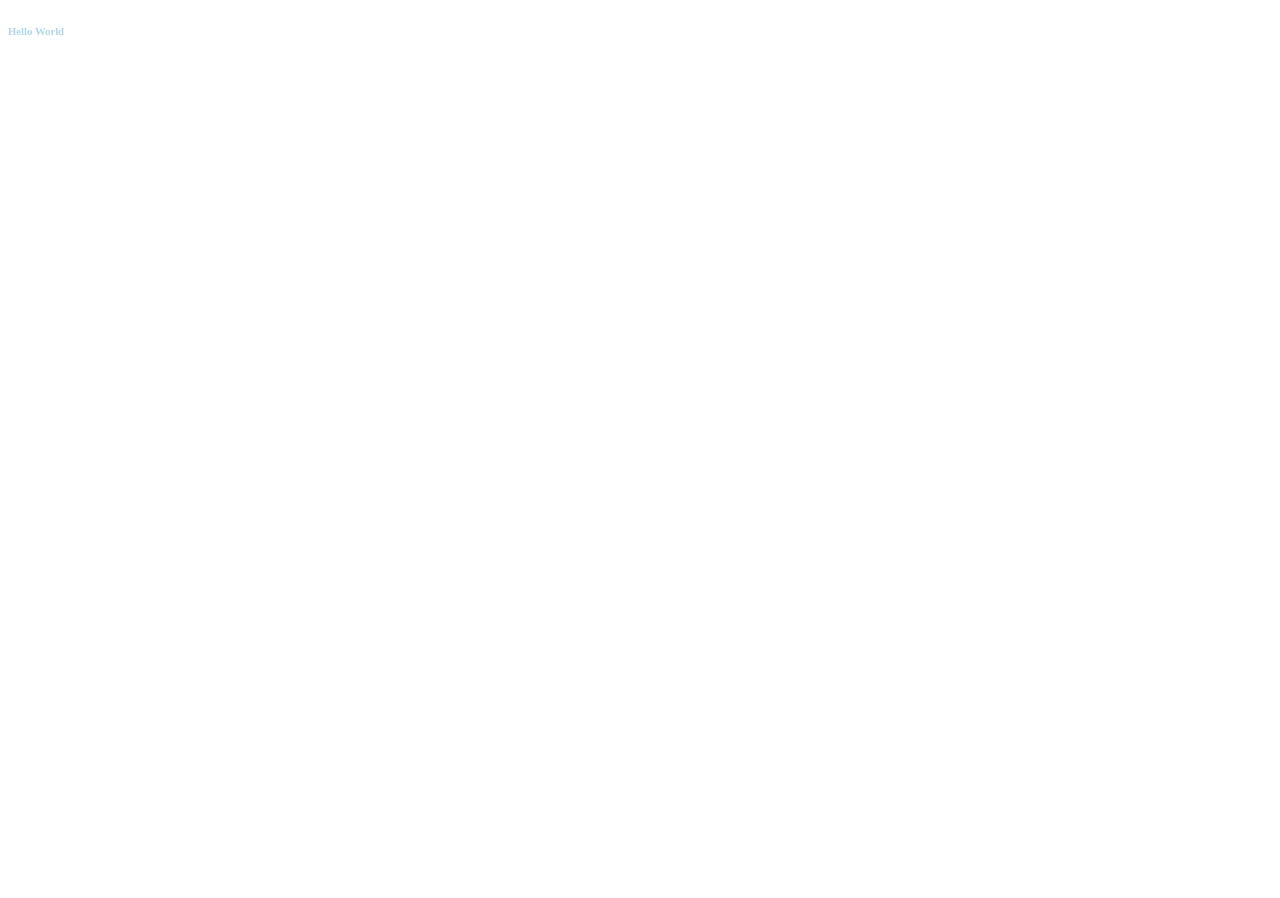
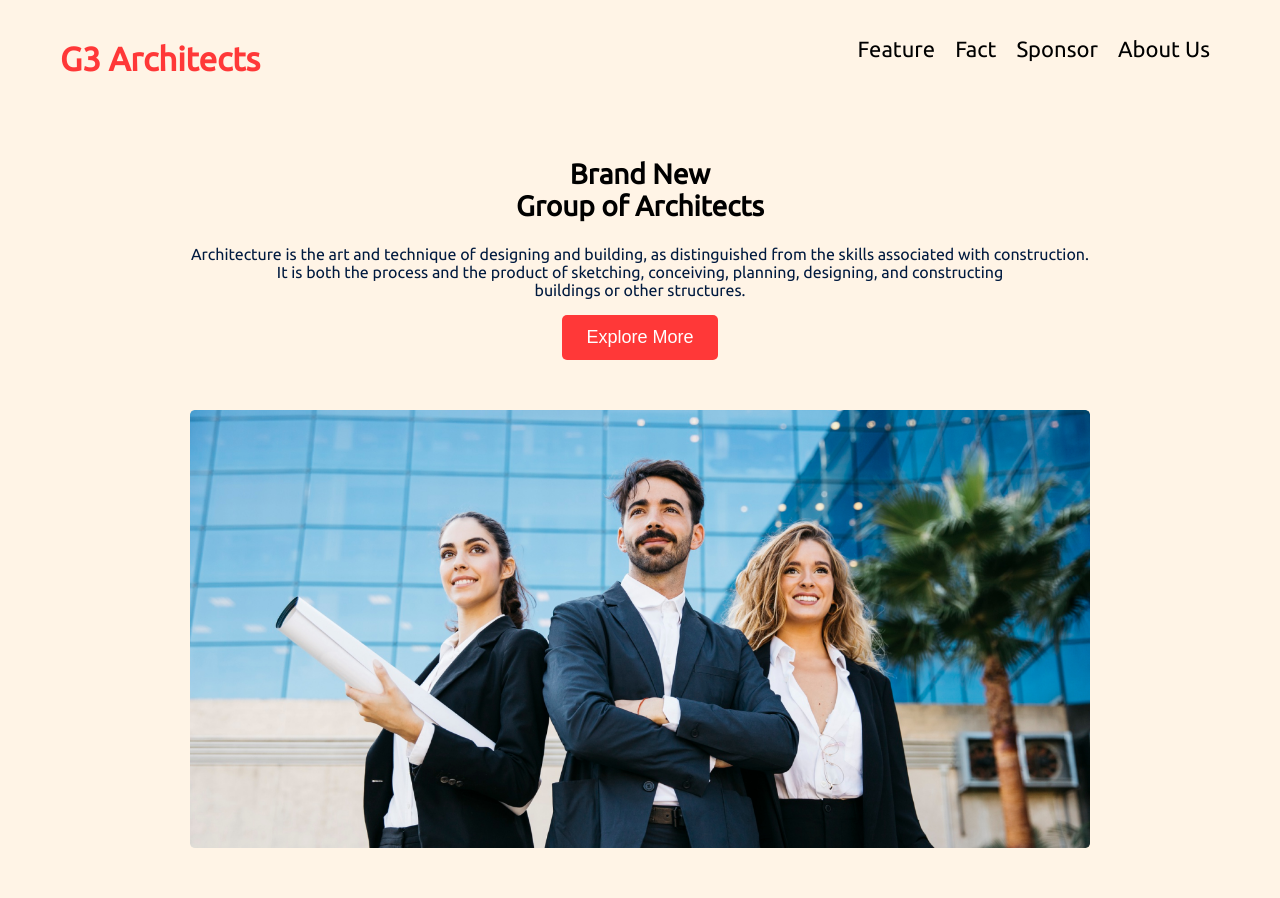
Before and after one commit to mehedi-hasan22/G3-Architect-restert2assignment, a plain HTML site: page index.html in a window 1280 px wide. Before the commit the page ends 800 px from the top, so only its background shows below. Drawn offline with Linux system fonts and the light colour scheme.

Commit message:
added header & banner

```diff
--- a/index.html
+++ b/index.html
@@ -5,12 +5,47 @@
     <meta charset="UTF-8">
     <meta http-equiv="X-UA-Compatible" content="IE=edge">
     <meta name="viewport" content="width=device-width, initial-scale=1.0">
+    <link rel="preconnect" href="https://fonts.googleapis.com">
+    <link rel="preconnect" href="https://fonts.gstatic.com" crossorigin>
+    <link href="https://fonts.googleapis.com/css2?family=Ubuntu&display=swap" rel="stylesheet">
     <link rel="stylesheet" href="styles/style.css">
     <title>G3 ARCHITECT</title>
 </head>
 
 <body>
-    <h6 id="hello">Hello World</h6>
+    <!-- Navbar -->
+    <Section class="navbar background">
+        <div>
+            <h1><a href="#" class=" primary nav-brand">G3 Architects</a></h1>
+        </div>
+        <div>
+            <ul class="nav-list">
+                <li><a href="#" class="nav-link link">Feature</a></li>
+                <li><a href="#" class="nav-link link">Fact</a></li>
+                <li><a href="#" class="nav-link link">Sponsor</a></li>
+                <li><a href="#" class="nav-link link">About Us</a></li>
+            </ul>
+        </div>
+    </Section>
+    <!-- Navbar -->
+
+    <!-- Header -->
+    <section class="header background">
+        <div class="header-text">
+            <h1>Brand New <br> Group of Architects </h1>
+            <p class="secondary">Architecture is the art and technique of designing and building, as distinguished from
+                the skills
+                associated with construction. <br> It is both the process and the product of sketching, conceiving,
+                planning,
+                designing, and constructing <br> buildings or other structures.</p>
+            <button class="button">Explore More</button>
+        </div>
+        <div class="header-image">
+            <img src="./images/banner.png" alt="" class="header-img">
+        </div>
+    </section>
+
+    <!-- Header -->
 </body>
 
 </html>
--- a/styles/style.css
+++ b/styles/style.css
@@ -1,3 +1,102 @@
-#hello {
-    color: lightblue;
+/* --------------
+Universal Styles
+------------- */
+body {
+    margin: 0;
+    font-family: 'Ubuntu', sans-serif;
 }
+
+.background {
+    background-color: #FF900E1A;
+}
+
+.primary {
+    color: #ff3838;
+}
+
+.secondary {
+    color: #001a3f;
+}
+
+.button {
+    color: white;
+    background-color: #ff3838;
+    border: none;
+    padding: 12px 24px;
+    border-radius: 5px;
+    font-size: 18px;
+}
+
+.button:hover {
+    background-color: #ff383898;
+    cursor: pointer;
+}
+
+.link {
+    text-decoration: none;
+    position: relative;
+}
+
+.link::after {
+    content: '';
+    height: 3px;
+    width: 0;
+    background: #ff3838;
+    position: absolute;
+    left: 0;
+    bottom: -7px;
+    transition: 0.5s;
+}
+
+.link:hover::after {
+    width: 100%;
+}
+
+/* --------------------- */
+
+.navbar {
+    display: flex;
+    justify-content: space-between;
+    padding: 0 60px;
+    padding-bottom: 60px;
+    padding-top: 20px;
+}
+
+.nav-brand {
+    font-size: 33px;
+    text-decoration: none;
+}
+
+.nav-list {
+    display: flex;
+    list-style: none;
+}
+
+.nav-link {
+    color: black;
+    margin: 0 10px;
+    font-size: 22px;
+}
+
+
+
+.header-text {
+    text-align: center;
+}
+
+.header-text h1 {
+    margin-top: 0;
+    font-size: 28px;
+}
+
+.header-image {
+    display: flex;
+    justify-content: center;
+    margin-top: 50px;
+    padding-bottom: 50px;
+}
+
+.header-img {
+    height: 70%;
+    width: 900px;
+}
```
Also changed, not shown: images/wave-haikei.png (added).
